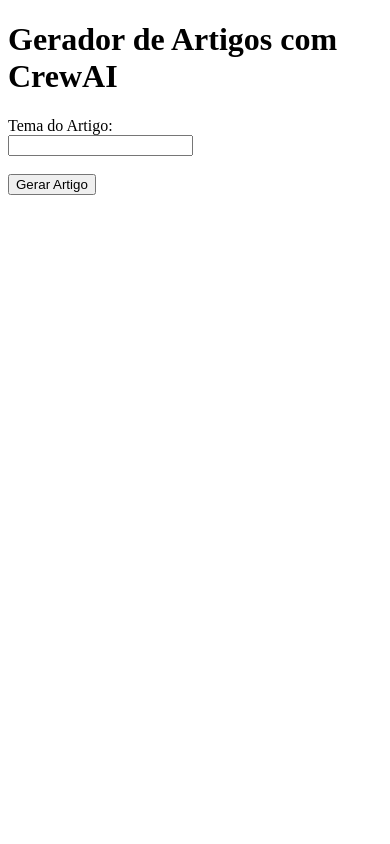
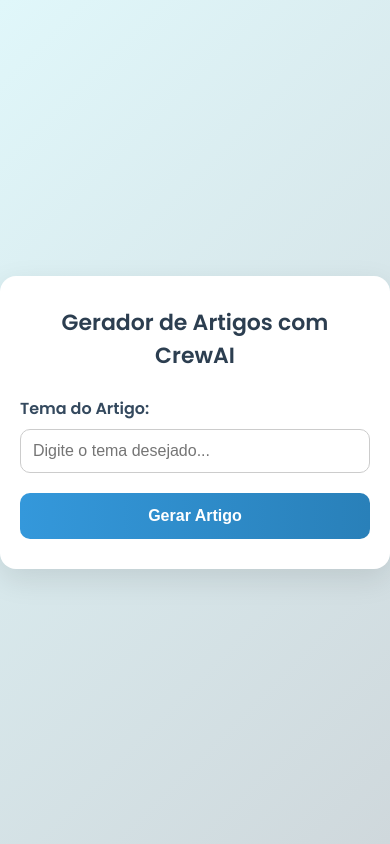
Before and after one commit to LorenzoMarty/ArtigoPython, a Flask app: page / in a window 390 px wide. Run offline with Flask 3, Linux system fonts and the light colour scheme.

Commit message:
add estilization and text formatting

```diff
--- a/app.py
+++ b/app.py
@@ -3,28 +3,137 @@ from main import generate_article
 
 app = Flask(__name__)
 
+
 @app.route("/", methods=["GET"])
 def index():
     return render_template("index.html")
 
+
 @app.route("/gerar-artigo", methods=["POST"])
 def gerar_artigo():
-    tema = request.form.get("tema") or (request.json or {}).get("tema")
+    tema = request.form.get("tema")
+    if not tema and request.is_json:
+        tema = request.json.get("tema")
     if not tema:
         return jsonify({"erro": "Tema não fornecido"}), 400
 
     artigo = generate_article(tema)
 
-    if request.form:
+    if request.is_json:
+        return jsonify(artigo.dict())
+    else:
         return f"""
-        <h1>Artigo Gerado</h1>
-        <h2>{artigo.title}</h2>
-        <p>{artigo.content}</p>
-        <p><strong>Total de palavras:</strong> {artigo.word_count}</p>
-        <a href="/">Voltar</a>
-        """
-    else:
-        return jsonify(artigo.dict())
+<!DOCTYPE html>
+<html lang="pt-br">
+<head>
+    <meta charset="UTF-8">
+    <title>{artigo.title}</title>
+    <style>
+        body {{
+            font-family: Arial, sans-serif;
+            font-size: 12pt;
+            background: #fdfdfd;
+            color: #222;
+            margin: 40px;
+            line-height: 1.6;
+        }}
+
+        .container {{
+            max-width: 900px;
+            margin: auto;
+            background: white;
+            padding: 40px;
+            box-shadow: 0 0 20px rgba(0, 0, 0, 0.05);
+        }}
+
+        h1 {{
+            font-size: 24pt;
+            margin-bottom: 10px;
+            border-bottom: 2px solid #ccc;
+            padding-bottom: 10px;
+            color: #333;
+        }}
+
+        h2 {{
+            font-size: 16pt;
+            margin-top: 30px;
+            color: #2c3e50;
+        }}
+
+        p {{
+            text-align: justify;
+            margin-top: 10px;
+        }}
+
+        .keywords {{
+            font-style: italic;
+            color: #555;
+        }}
+
+        .section {{
+            margin-top: 30px;
+        }}
+
+        .references {{
+            margin-top: 20px;
+            padding-left: 20px;
+        }}
+
+        .references p {{
+            margin-bottom: 5px;
+        }}
+    </style>
+</head>
+<body>
+    <div class="container">
+        <h1>{artigo.title}</h1>
+
+        <div class="section">
+            <h2>Resumo</h2>
+            <p>{artigo.summary}</p>
+        </div>
+
+        <div class="section">
+            <h2>Palavras-chave</h2>
+            <p class="keywords">{", ".join(artigo.keywords)}</p>
+        </div>
+
+        <div class="section">
+            <h2>Introdução</h2>
+            <p>{artigo.introduction}</p>
+        </div>
+
+        <div class="section">
+            <h2>Materiais e Métodos</h2>
+            <p>{artigo.materials_and_methods}</p>
+        </div>
+
+        <div class="section">
+            <h2>Resultados e Discussão</h2>
+            <p>{artigo.results_and_discussion}</p>
+        </div>
+
+        <div class="section">
+            <h2>Conclusões</h2>
+            <p>{artigo.conclusions}</p>
+        </div>
+
+        <div class="section">
+            <h2>Agradecimentos</h2>
+            <p>{artigo.acknowledgments}</p>
+        </div>
+
+        <div class="section">
+            <h2>Referências</h2>
+            <div class="references">
+                {"".join(f"<p>{ref}</p>" for ref in artigo.references)}
+            </div>
+        </div>
+    </div>
+</body>
+</html>
+"""
+
 
 if __name__ == "__main__":
     app.run(debug=True)
--- a/templates/index.html
+++ b/templates/index.html
@@ -1,15 +1,112 @@
 <!DOCTYPE html>
 <html lang="pt-br">
   <head>
-  <meta charset="UTF-8">
+    <meta charset="UTF-8" />
+    <meta name="viewport" content="width=device-width, initial-scale=1.0" />
     <title>Gerador de Artigos</title>
+    <link href="https://fonts.googleapis.com/css2?family=Poppins:wght@400;600&display=swap" rel="stylesheet" />
+    <style>
+      * {
+        margin: 0;
+        padding: 0;
+        box-sizing: border-box;
+      }
+
+      body {
+        font-family: 'Poppins', sans-serif;
+        background: linear-gradient(135deg, #e0f7fa, #cfd8dc);
+        display: flex;
+        align-items: center;
+        justify-content: center;
+        height: 100vh;
+      }
+
+      .card {
+        background-color: #ffffff;
+        padding: 40px 30px;
+        border-radius: 16px;
+        box-shadow: 0 10px 30px rgba(0, 0, 0, 0.1);
+        width: 100%;
+        max-width: 450px;
+        animation: fadeIn 0.8s ease;
+      }
+
+      @keyframes fadeIn {
+        from {
+          opacity: 0;
+          transform: translateY(20px);
+        }
+        to {
+          opacity: 1;
+          transform: translateY(0);
+        }
+      }
+
+      h1 {
+        font-size: 26px;
+        color: #2c3e50;
+        text-align: center;
+        margin-bottom: 24px;
+      }
+
+      label {
+        display: block;
+        font-weight: 600;
+        margin-bottom: 8px;
+        color: #34495e;
+      }
+
+      input[type="text"] {
+        width: 100%;
+        padding: 12px;
+        border-radius: 10px;
+        border: 1px solid #ccc;
+        font-size: 16px;
+        margin-bottom: 20px;
+        transition: border-color 0.3s;
+      }
+
+      input[type="text"]:focus {
+        border-color: #3498db;
+        outline: none;
+      }
+
+      button {
+        width: 100%;
+        padding: 14px;
+        background: linear-gradient(to right, #3498db, #2980b9);
+        color: white;
+        font-size: 16px;
+        font-weight: bold;
+        border: none;
+        border-radius: 10px;
+        cursor: pointer;
+        transition: background 0.3s ease;
+      }
+
+      button:hover {
+        background: linear-gradient(to right, #2980b9, #2471a3);
+      }
+
+      @media (max-width: 500px) {
+        .card {
+          padding: 30px 20px;
+        }
+
+        h1 {
+          font-size: 22px;
+        }
+      }
+    </style>
   </head>
   <body>
+    <div class="card">
       <h1>Gerador de Artigos com CrewAI</h1>
       <form action="/gerar-artigo" method="post">
-    <label for="tema">Tema do Artigo:</label><br>
-    <input type="text" id="tema" name="tema" required><br><br>
+        <label for="tema">Tema do Artigo:</label>
+        <input type="text" id="tema" name="tema" placeholder="Digite o tema desejado..." required />
         <button type="submit">Gerar Artigo</button>
       </form>
+    </div>
   </body>
 </html>
```
Also changed, not shown: main.py (+88 -33 lines), models/article.py (+29 -3 lines), requirements.txt (+5 -2 lines). Lines whose indentation alone changed are shown as unchanged.
